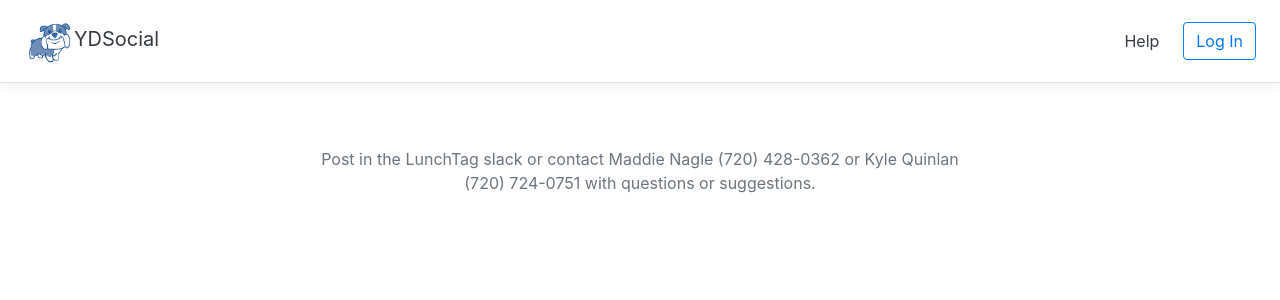
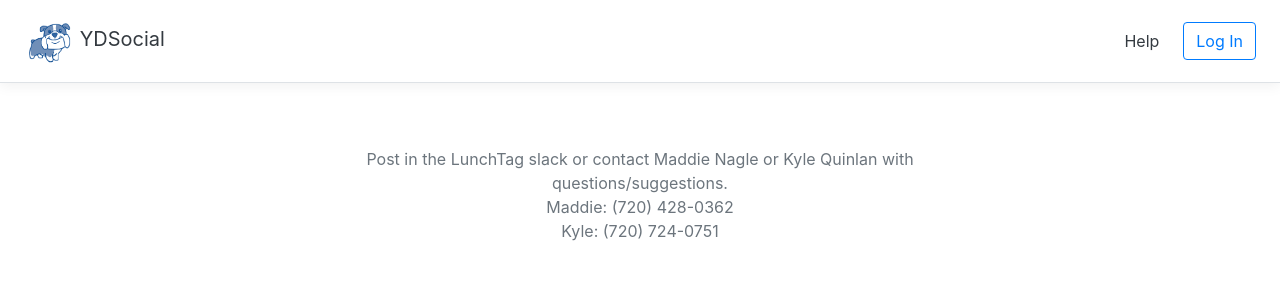
Before and after one commit to koquinlan/lunchTag, a Django app: page /help in a window 1280 px wide. Shown: the top 300 px of the page. Run offline with Django 3.2, Linux system fonts and the light colour scheme; some libraries are stand-ins or nearby versions.

Commit message:
basic formatting

```diff
--- a/core/templates/core/help.html
+++ b/core/templates/core/help.html
@@ -2,7 +2,10 @@
 {% block content %}
 
 <div class="pricing-header px-3 py-3 pt-md-5 pb-md-4 mx-auto text-center">
-    <p class="text-secondary mb-1">Post in the LunchTag slack or contact Maddie Nagle (720) 428-0362 or Kyle Quinlan (720) 724-0751 with questions or suggestions.</p>
+    <p class="text-secondary mb-1">Post in the LunchTag slack or contact Maddie Nagle or Kyle Quinlan with questions/suggestions.<br>
+        Maddie: (720) 428-0362<br>
+        Kyle: (720) 724-0751
+    </p>
 </div>
 
 {% endblock %}
--- a/core/templates/core/includes/navbar.html
+++ b/core/templates/core/includes/navbar.html
@@ -3,7 +3,7 @@
 
 <div class="d-flex flex-column flex-md-row align-items-center p-3 px-md-4 mb-3 bg-white border-bottom box-shadow">
     <h5 class="my-0 mr-md-auto font-weight-normal">
-        <a class="text-dark text-decoration-none" href="/"><img src="{% static 'bulldog.png' %}" alt="" width="50" height="50">YDSocial</a>
+        <a class="text-dark text-decoration-none" href="/"><img src="{% static 'bulldog.png' %}" alt="" width="50" height="50">    YDSocial</a>
     </h5>
 
     <nav class="my-2 my-md-0 mr-md-3">
```
